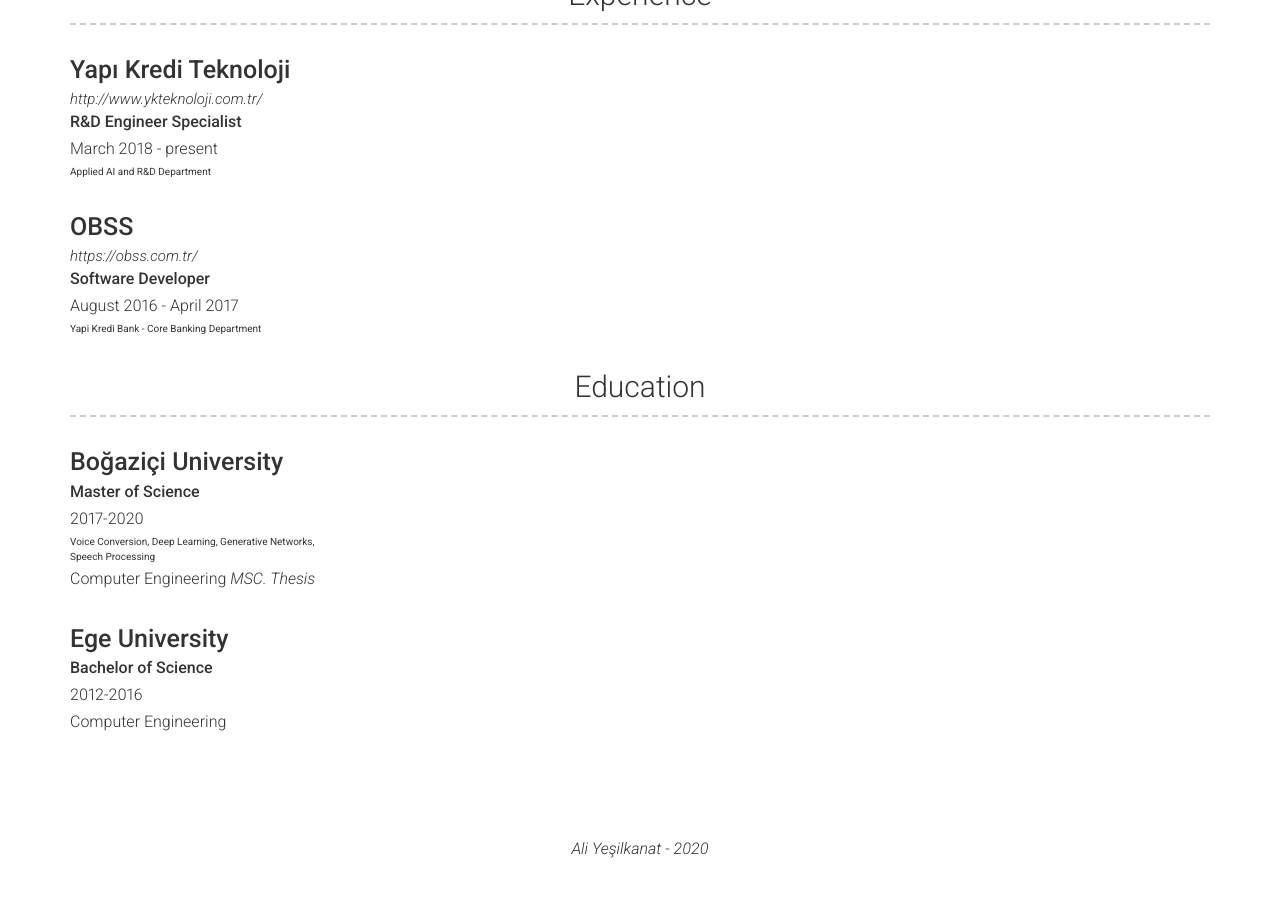
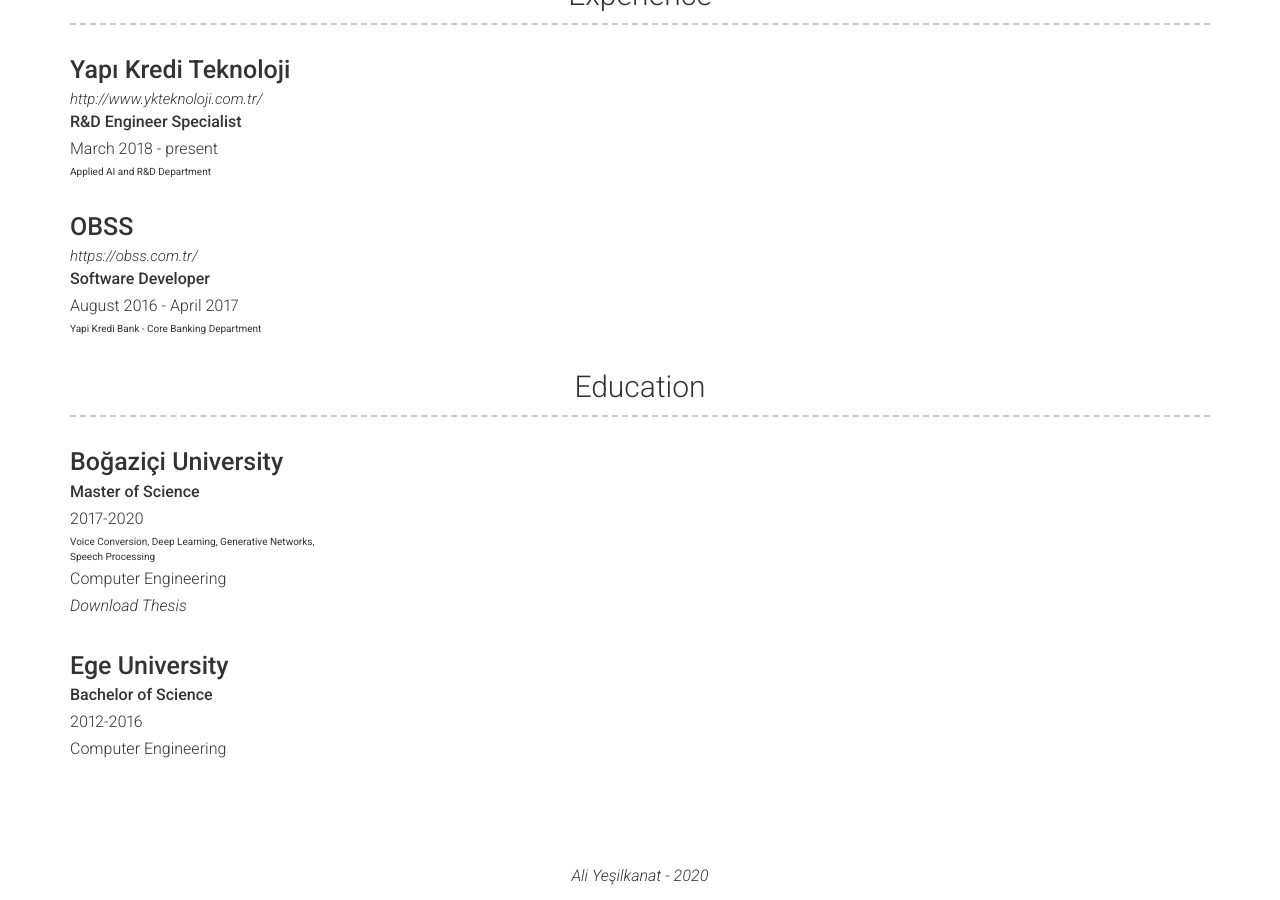
Before and after one commit to aliyesilkanat/aliyesilkanat.github.io, a Jekyll site: the page built from index.md, in a window 1280 px wide and 900 px high, scrolled down 1114 px. Built offline with Jekyll 4.4.1, drawn with Linux system fonts in a browser that asks for light colours; nearby versions of some CDN libraries; before the commit the page ends 1987 px from its top, so only the background shows below that.

Commit message:
Update education.yml

```diff
--- a/_data/education.yml
+++ b/_data/education.yml
@@ -7,7 +7,8 @@
     Voice Conversion, Deep Learning, Generative Networks, Speech Processing
   description: | # this will include new lines to allow paragraphs
     Computer Engineering
-    [MSC. Thesis](thesis.pdf)
+
+    [Download Thesis](thesis.pdf)
 
 
 - layout: left
```
